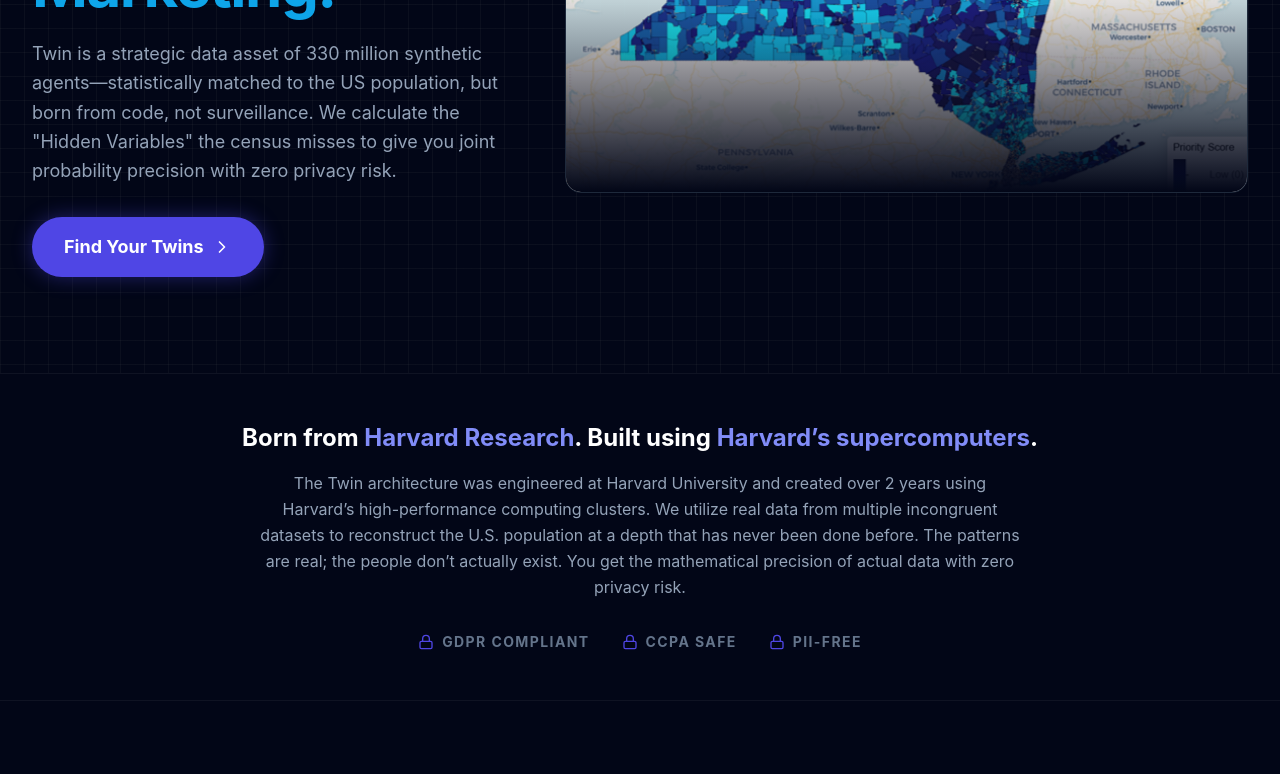
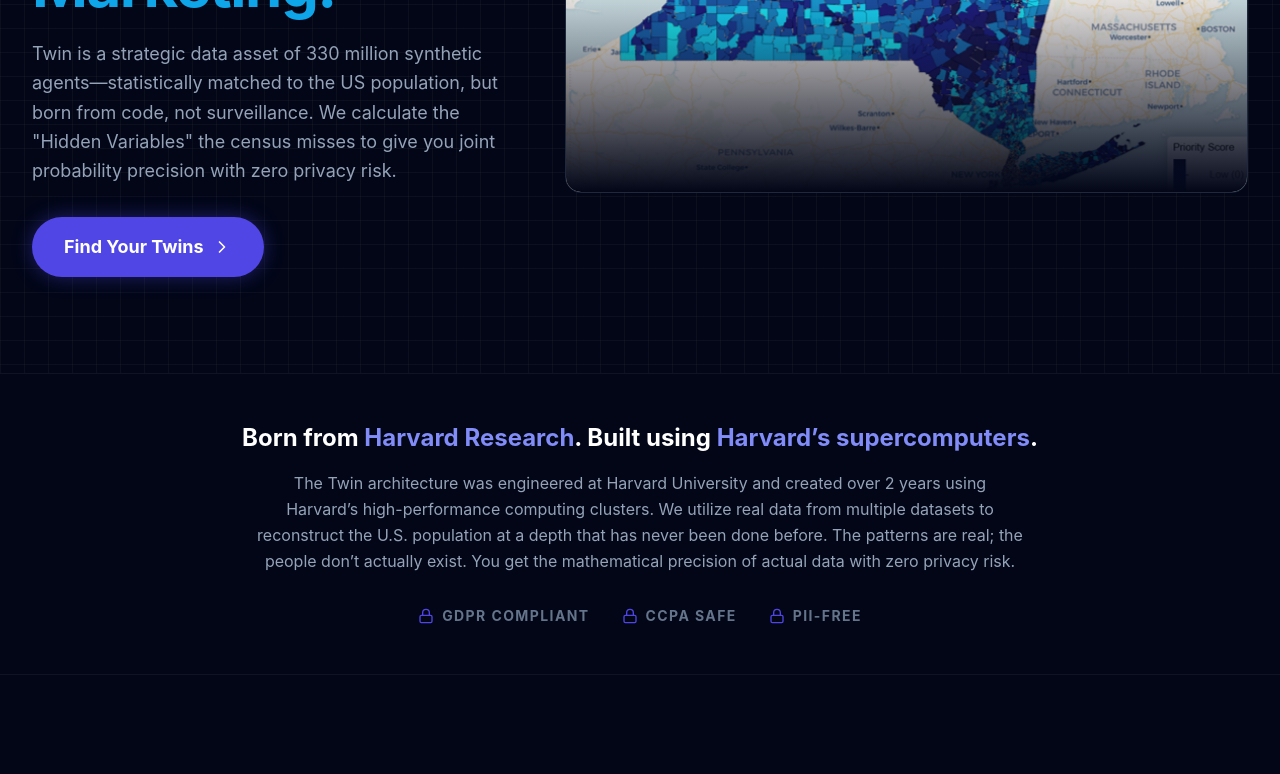
Before and after one commit to jga9f/modelparallel, a React (Vite) app: page / in a window 1280 px wide. Shown: the part 404-1178 px from the top of the page. Built offline with nearby package versions, Linux system fonts and the light colour scheme.

Commit message:
Remove 'incongruent' from Trust Anchor text

```diff
--- a/src/App.jsx
+++ b/src/App.jsx
@@ -144,7 +144,7 @@
           Born from <span className="text-indigo-400">Harvard Research</span>. Built using <span className="text-indigo-400">Harvard’s supercomputers</span>.
         </h2>
         <p className="text-slate-400 max-w-3xl mx-auto mb-8 leading-relaxed">
-          The Twin architecture was engineered at Harvard University and created over 2 years using Harvard’s high-performance computing clusters. We utilize real data from multiple incongruent datasets to reconstruct the U.S. population at a depth that has never been done before. The patterns are real; the people don’t actually exist. You get the mathematical precision of actual data with zero privacy risk.
+          The Twin architecture was engineered at Harvard University and created over 2 years using Harvard’s high-performance computing clusters. We utilize real data from multiple datasets to reconstruct the U.S. population at a depth that has never been done before. The patterns are real; the people don’t actually exist. You get the mathematical precision of actual data with zero privacy risk.
         </p>
 
         <div className="flex flex-wrap justify-center gap-8 text-sm text-slate-500 uppercase tracking-widest font-bold">
```
